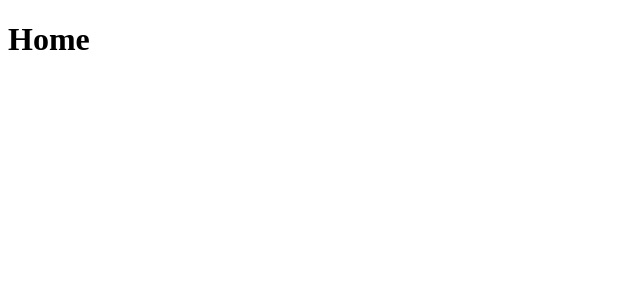
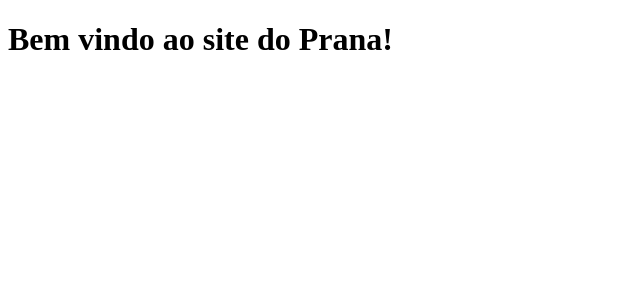
Before and after one commit to DaviWesleyZ/Prana, a Next.js app: page / in a window 1280 px wide. Shown: the top 300 px of the page, without its empty margins (0-640 px from the left). Built offline with nearby package versions, Linux system fonts and the light colour scheme.

Commit message:
Segunda modificação de teste

```diff
--- a/pages/index.js
+++ b/pages/index.js
@@ -1,5 +1,5 @@
 function Home () {
-    return <h1> Home </h1>
+    return <h1> Bem vindo ao site do Prana! </h1>
 }
 
 export default Home;
```
